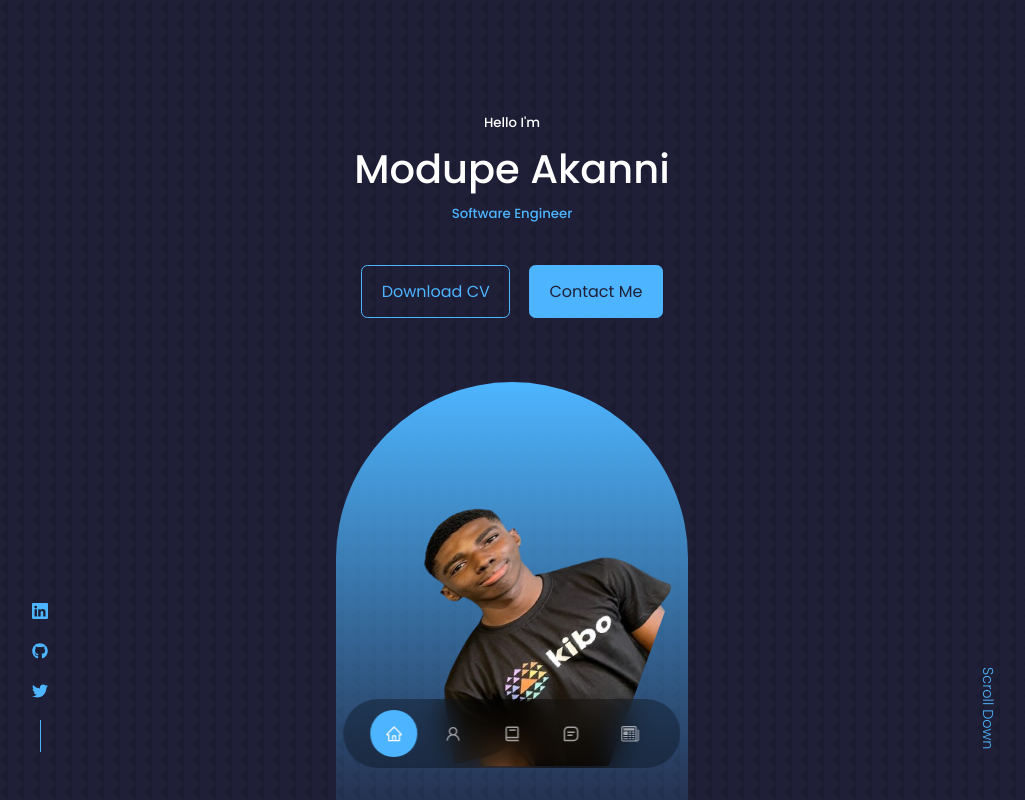
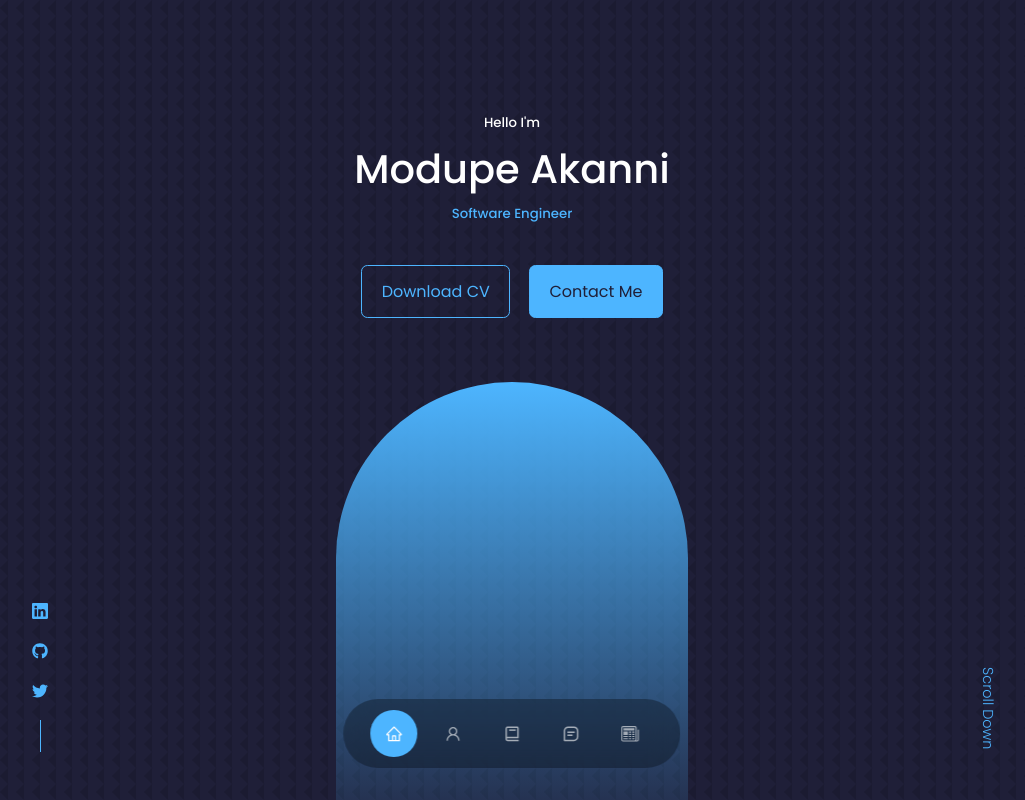
Before and after one commit to Goketech/portfolio, a React (Create React App) app: page / in a window 1280 px wide. Shown: the top 800 px of the page, without its empty margins (128-1153 px from the left). Built offline with nearby package versions, Linux system fonts and the light colour scheme; no server answers.

Commit message:
modify image

```diff
--- a/src/components/header/header.css
+++ b/src/components/header/header.css
@@ -54,7 +54,7 @@ header {
 }
 
 .slant-image {
-    transform: skew(-20deg);
+    transform: skew(-90deg);
 }
 
 .slant-image.horizontal {
```
